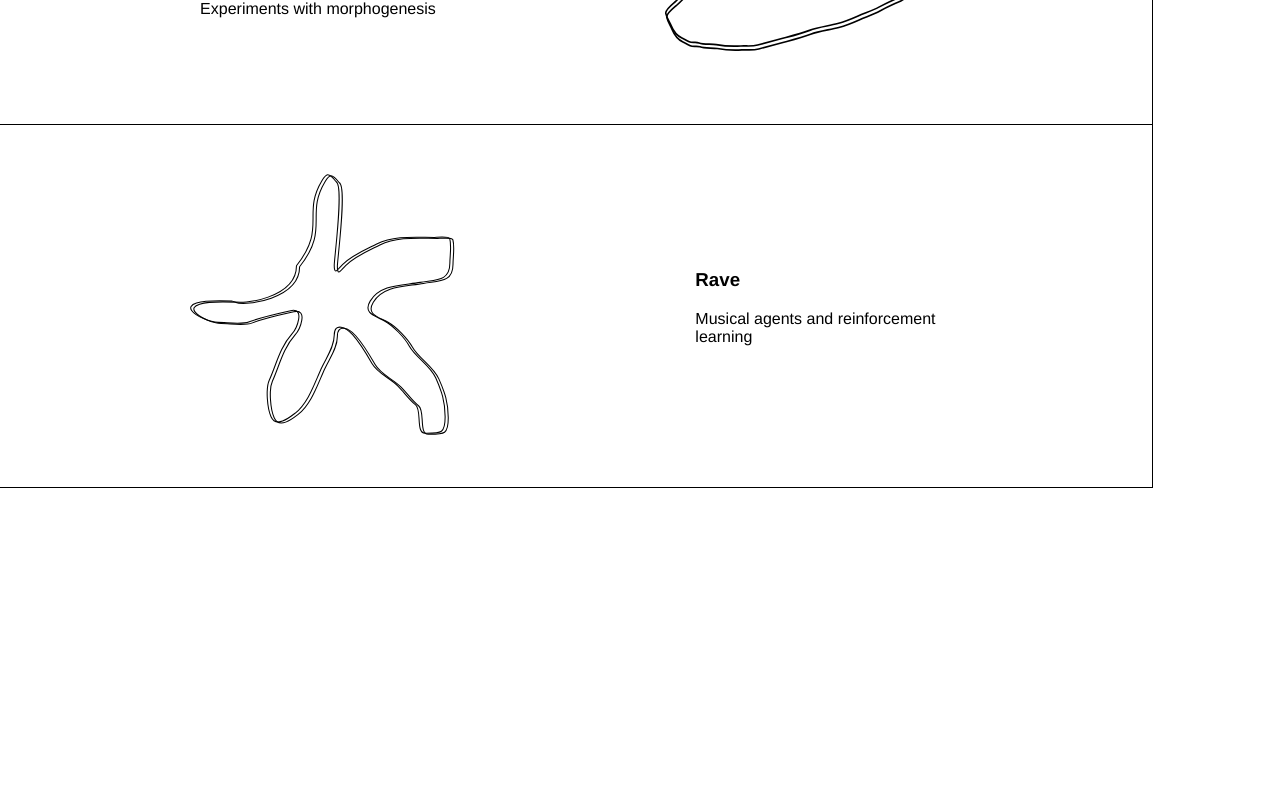
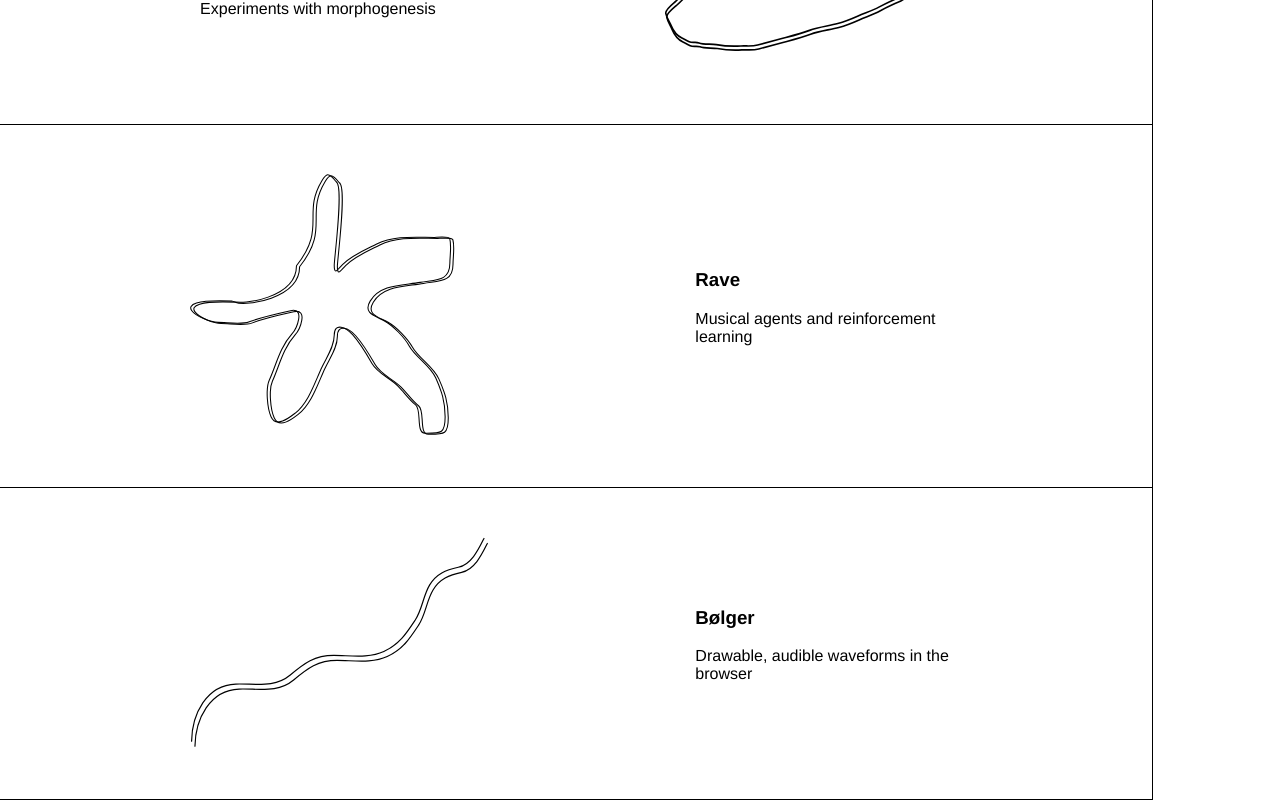
Before and after one commit to ulrikah/ulrikah.github.io, a Svelte app: page / in a window 1280 px wide. Shown: the part 880-1680 px from the top of the page. Before the commit the page ends 1368 px from the top, so only its background shows below. Built offline with nearby package versions, Linux system fonts and the light colour scheme.

Commit message:
Legger til bølgeprosjektet

```diff
--- a/src/Prosjekter.svelte
+++ b/src/Prosjekter.svelte
@@ -6,7 +6,72 @@
     import Blank from "./Blank.svelte";
     import Link from "./Link.svelte";
     import Beskrivelse from "./Beskrivelse.svelte";
+    import Wave from "./Wave.svelte";
 </script>
+
+<main>
+    <Row>
+        <p>
+            Below are some of the projects that I've worked on the last couple
+            of years
+        </p>
+    </Row>
+    <Row>
+        <Link href="https://github.com/ulrikah/peers">
+            <Beskrivelse
+                tittel={"Peers"}
+                beskrivelse={"Platform for peer-to-peer voice and video communication"}
+            />
+        </Link>
+        <Link href="https://github.com/ulrikah/peers">
+            <Peers />
+        </Link>
+    </Row>
+    <Row>
+        <Link href="https://github.com/ulrikah/blank">
+            <Blank />
+        </Link>
+        <Link href="https://github.com/ulrikah/blank">
+            <Beskrivelse
+                tittel={"Blank"}
+                beskrivelse={"Exploration of musical interactions in virtual reality. This project was developed as part of a scholarship that I received from Blank"}
+            />
+        </Link>
+    </Row>
+    <Row>
+        <Link href="https://github.com/ulrikah/morph">
+            <Beskrivelse
+                tittel={"Morph"}
+                beskrivelse={"Experiments with morphogenesis"}
+            />
+        </Link>
+        <Link href="https://github.com/ulrikah/morph">
+            <Portal />
+        </Link>
+    </Row>
+    <Row>
+        <Link href="https://github.com/ulrikah/rave">
+            <Star />
+        </Link>
+        <Link href="https://github.com/ulrikah/rave">
+            <Beskrivelse
+                tittel={"Rave"}
+                beskrivelse={"Musical agents and reinforcement learning"}
+            />
+        </Link>
+    </Row>
+    <Row>
+        <Link href="https://ulrikah.no/tegne">
+            <Wave />
+        </Link>
+        <Link href="https://ulrikah.no/tegne">
+            <Beskrivelse
+                tittel={"Bølger"}
+                beskrivelse={"Drawable, audible waveforms in the browser"}
+            />
+        </Link>
+    </Row>
+</main>
 
 <style>
     main {
@@ -22,52 +87,3 @@
         padding: 1rem;
     }
 </style>
-
-<main>
-    <Row>
-        <p>
-            Below are some of the projects that I've worked on the last couple
-            of years
-        </p>
-    </Row>
-    <Row>
-        <Link href="https://github.com/ulrikah/peers">
-            <Beskrivelse
-                tittel={'Peers'}
-                beskrivelse={'Platform for peer-to-peer voice and video communication'} />
-        </Link>
-        <Link href="https://github.com/ulrikah/peers">
-            <Peers />
-        </Link>
-    </Row>
-    <Row>
-        <Link href="https://github.com/ulrikah/blank">
-            <Blank />
-        </Link>
-        <Link href="https://github.com/ulrikah/blank">
-            <Beskrivelse
-                tittel={'Blank'}
-                beskrivelse={'Exploration of musical interactions in virtual reality. This project was developed as part of a scholarship that I received from Blank'} />
-        </Link>
-    </Row>
-    <Row>
-        <Link href="https://github.com/ulrikah/morph">
-            <Beskrivelse
-                tittel={'Morph'}
-                beskrivelse={'Experiments with morphogenesis'} />
-        </Link>
-        <Link href="https://github.com/ulrikah/morph">
-            <Portal />
-        </Link>
-    </Row>
-    <Row>
-        <Link href="https://github.com/ulrikah/rave">
-            <Star />
-        </Link>
-        <Link href="https://github.com/ulrikah/rave">
-            <Beskrivelse
-                tittel={'Rave'}
-                beskrivelse={'Musical agents and reinforcement learning'} />
-        </Link>
-    </Row>
-</main>
--- /dev/null
+++ b/src/Wave.svelte
@@ -0,0 +1,66 @@
+<svg
+    width="90%"
+    height="90%"
+    viewBox="0 0 178 126"
+    fill="none"
+    xmlns="http://www.w3.org/2000/svg"
+>
+    <path
+        d="M0.944092 122.214C1.20773 106.133 9.7084 88.7785 27.2663 88.1932C38.8856 87.8059 50.2646 90.6692 59.7389 82.7739C68.195 75.7272 74.0979 71.1182 85.674 71.1182C95.2604 71.1182 106.676 72.9815 115.48 68.8386C124.688 64.5055 128.632 58.5004 134.103 50.2153C138.457 43.6221 138.813 35.7703 142.791 29.1403C146.726 22.5822 152.385 20.2284 159.823 18.6458C167.619 16.9872 171.823 8.06551 175.135 1.44177"
+        stroke="black"
+        stroke-width="0.7"
+        stroke-linecap="round"
+    />
+    <path
+        d="M2.94409 125.214C3.20773 109.133 11.7084 91.7785 29.2663 91.1932C40.8856 90.8059 52.2646 93.6692 61.7389 85.7739C70.195 78.7272 76.0979 74.1182 87.674 74.1182C97.2604 74.1182 108.676 75.9815 117.48 71.8386C126.688 67.5055 130.632 61.5004 136.103 53.2153C140.457 46.6221 140.813 38.7703 144.791 32.1403C148.726 25.5822 154.385 23.2284 161.823 21.6458C169.619 19.9872 173.823 11.0655 177.135 4.44177"
+        stroke="black"
+        stroke-width="0.7"
+        stroke-linecap="round"
+    />
+</svg>
+
+<style>
+    svg {
+        padding: 0 1rem;
+        overflow: visible;
+    }
+    svg:hover path {
+        stroke: red;
+        animation: shake 0.5s infinite;
+    }
+    @keyframes shake {
+        0% {
+            transform: translate(1px, 1px) rotate(0deg);
+        }
+        10% {
+            transform: translate(-1px, -2px) rotate(-1deg);
+        }
+        20% {
+            transform: translate(-3px, 0px) rotate(1deg);
+        }
+        30% {
+            transform: translate(3px, 2px) rotate(0deg);
+        }
+        40% {
+            transform: translate(1px, -1px) rotate(1deg);
+        }
+        50% {
+            transform: translate(-1px, 2px) rotate(-1deg);
+        }
+        60% {
+            transform: translate(-3px, 1px) rotate(0deg);
+        }
+        70% {
+            transform: translate(3px, 1px) rotate(-1deg);
+        }
+        80% {
+            transform: translate(-1px, -1px) rotate(1deg);
+        }
+        90% {
+            transform: translate(1px, 2px) rotate(0deg);
+        }
+        100% {
+            transform: translate(1px, -2px) rotate(-1deg);
+        }
+    }
+</style>
```
Also changed, not shown: 1 other file (tests, documents, lock files or other folders).
